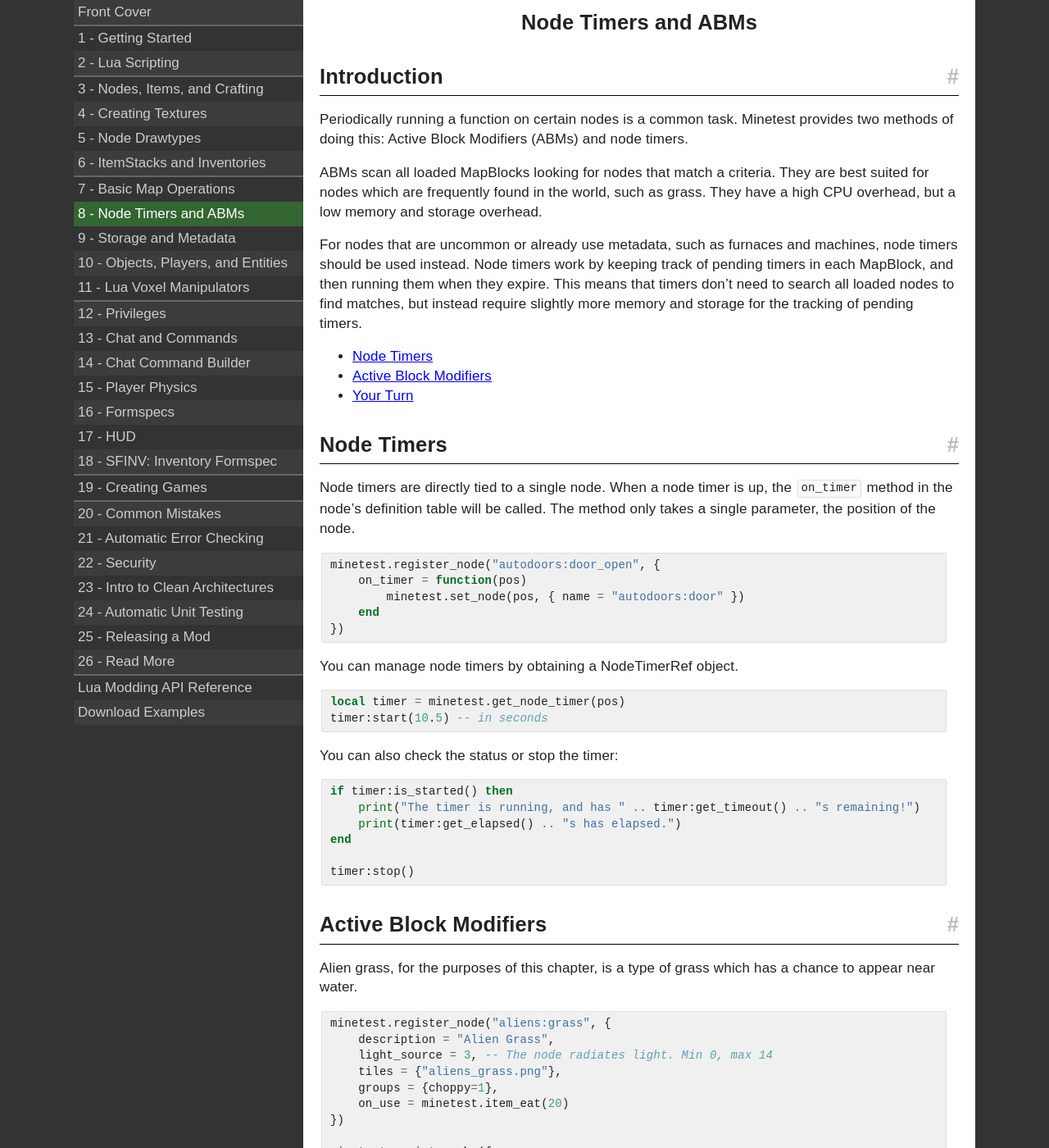
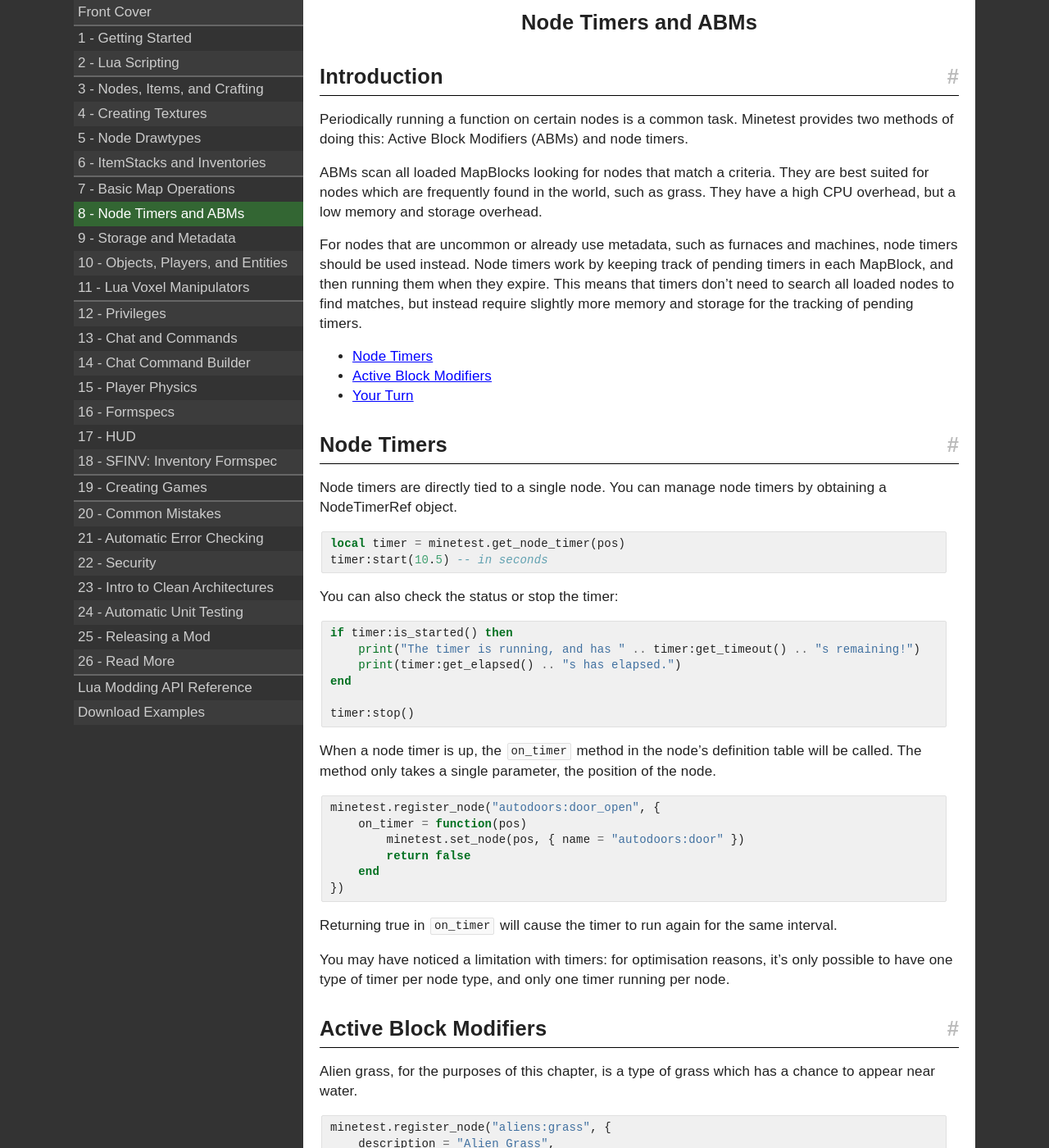
Before and after one commit to rubenwardy/minetest_modding_book, a Jekyll site: the page built from _en/map/timers.md, in a window 1280 px wide and 1400 px high. Shown: the whole window at 82% size. Built offline with Jekyll 4.4.1, drawn with Linux system fonts in a browser that asks for light colours; nearby versions of some CDN libraries.

Commit message:
Node Timers and ABMs: Add note on return true in on_timer

````diff
--- a/_en/map/timers.md
+++ b/_en/map/timers.md
@@ -34,18 +34,6 @@
 ## Node Timers
 
 Node timers are directly tied to a single node.
-When a node timer is up, the `on_timer` method in the node's definition table will
-be called.
-The method only takes a single parameter, the position of the node.
-
-```lua
-minetest.register_node("autodoors:door_open", {
-    on_timer = function(pos)
-        minetest.set_node(pos, { name = "autodoors:door" })
-    end
-})
-```
-
 You can manage node timers by obtaining a NodeTimerRef object.
 
 ```lua
@@ -63,6 +51,25 @@
 
 timer:stop()
 ```
+
+When a node timer is up, the `on_timer` method in the node's definition table will
+be called.
+The method only takes a single parameter, the position of the node.
+
+```lua
+minetest.register_node("autodoors:door_open", {
+    on_timer = function(pos)
+        minetest.set_node(pos, { name = "autodoors:door" })
+        return false
+    end
+})
+```
+
+Returning true in `on_timer` will cause the timer to run again for the same interval.
+
+You may have noticed a limitation with timers: for optimisation reasons, it's
+only possible to have one type of timer per node type, and only one timer running per node.
+
 
 ## Active Block Modifiers
 
````
